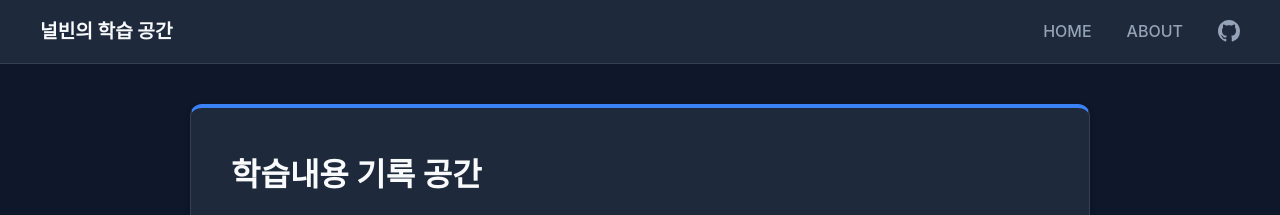
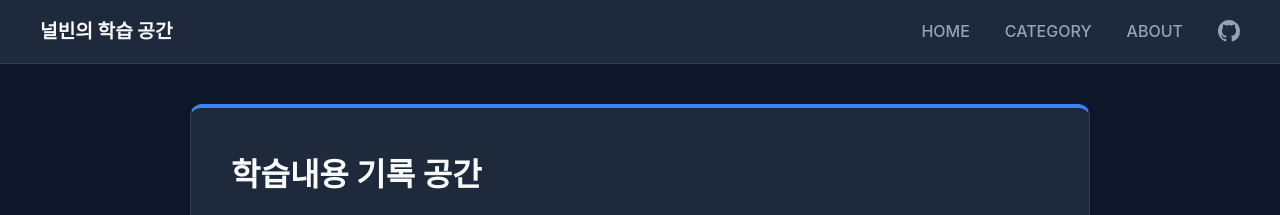
Before and after one commit to NullBins/nullbins.github.io, a Jekyll site: the page built from index.html, in a window 1280 px wide. Shown: the top 215 px of the page. Built offline with Jekyll 4.4.1, drawn with Linux system fonts in a browser that asks for light colours.

```diff
--- a/_layouts/default.html
+++ b/_layouts/default.html
@@ -86,7 +86,7 @@
                 flex-direction: column;
                 align-items: center;
                 padding: 15px 20px;
-                gap: 15px; /* 로고와 메뉴 사이 간격 */
+                gap: 15px;
             }
             header nav {
                 display: flex;
--- a/index.html
+++ b/index.html
@@ -137,6 +137,7 @@ title: "Home"
         <div class="logo"><a href="/">{{ site.title }}</a></div>
         <nav style="display: flex; align-items: center; flex-wrap: nowrap; gap: 15px;">
             <a href="/">HOME</a>
+            <a href="/categories">CATEGORY</a>
             <a href="/about">ABOUT</a>
             <a href="https://github.com/NullBins" target="_blank" rel="noopener noreferrer" style="display: flex; align-items: center;" title="Github">
                 <svg height="22" width="22" viewBox="0 0 16 16" fill="currentColor">
```
Also changed, not shown: _posts/2026-05-28-WebHackingSrvSide.md (+6 -6 lines).
